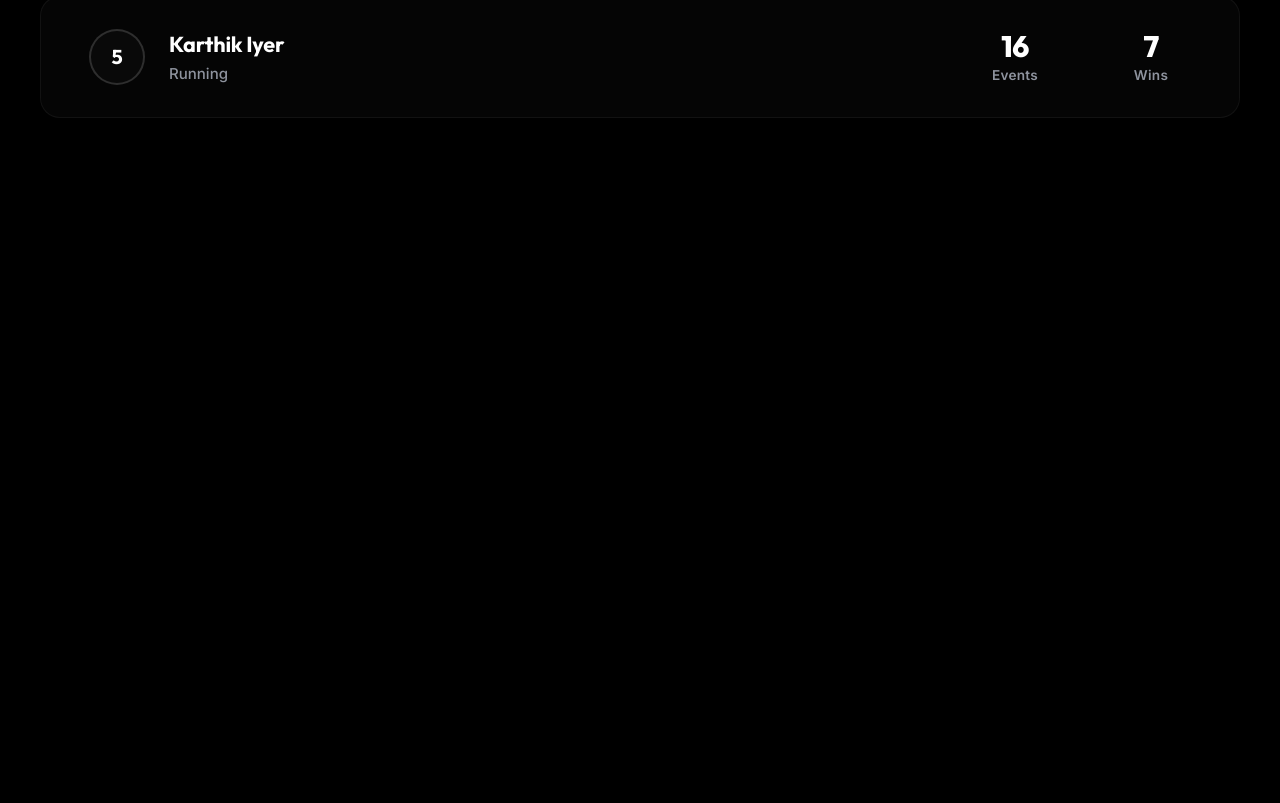
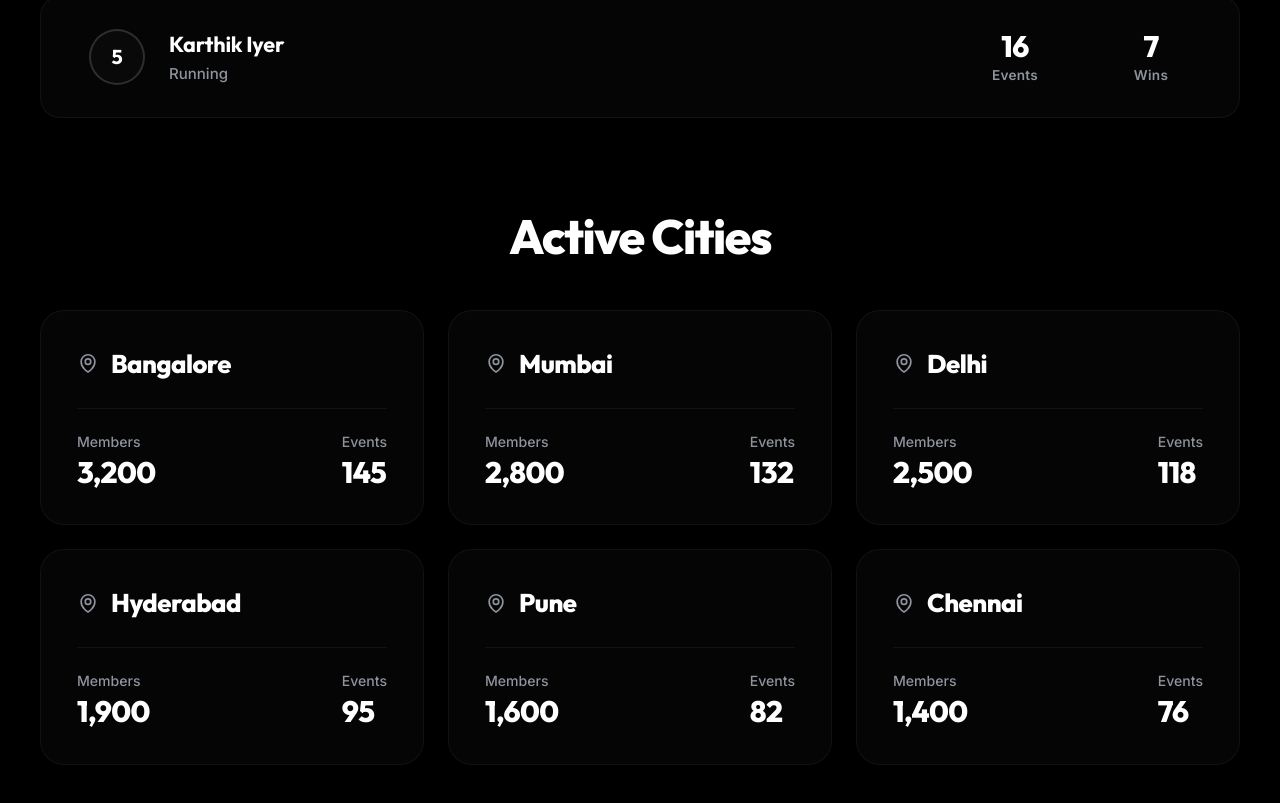
Before and after one commit to Midhunnairts/StrydclubFrontend, an Angular app: page /community in a window 1280 px wide. Shown: the part 1391-2194 px from the top of the page. Before the commit the page ends 1609 px from the top, so only its background shows below. Built offline with nearby package versions, Linux system fonts and the light colour scheme.

Commit message:
community page remaining part

```diff
--- a/src/app/pages/community/community.html
+++ b/src/app/pages/community/community.html
@@ -105,5 +105,43 @@
       </div>
     </div>
 
+    <!-- Active Cities Section -->
+    <div class="active-cities-section">
+      <h2 class="cities-title" id="cities-title-header">Active Cities</h2>
+
+      <!-- Cities Cards Grid -->
+      <div class="cities-grid" id="active-cities-grid">
+        @for (city of cities(); track city.name) {
+          <div class="city-card" id="city-card-{{ city.name.toLowerCase() }}">
+
+            <!-- City Header Title -->
+            <div class="city-card-header">
+              <svg xmlns="http://www.w3.org/2000/svg" fill="none" viewBox="0 0 24 24" stroke-width="1.8" stroke="currentColor" class="city-icon">
+                <path stroke-linecap="round" stroke-linejoin="round" d="M15 10.5a3 3 0 1 1-6 0 3 3 0 0 1 6 0Z" />
+                <path stroke-linecap="round" stroke-linejoin="round" d="M19.5 10.5c0 7.142-7.5 11.25-7.5 11.25S4.5 17.642 4.5 10.5a7.5 7.5 0 1 1 15 0Z" />
+              </svg>
+              <h3 class="city-name">{{ city.name }}</h3>
+            </div>
+
+            <!-- Stats Block -->
+            <div class="city-stats-row">
+              <!-- Members Stats Box -->
+              <div class="city-stat-box">
+                <span class="city-stat-label">Members</span>
+                <span class="city-stat-value">{{ city.membersCount | number }}</span>
+              </div>
+
+              <!-- Events Stats Box -->
+              <div class="city-stat-box">
+                <span class="city-stat-label">Events</span>
+                <span class="city-stat-value">{{ city.eventsCount }}</span>
+              </div>
+            </div>
+
+          </div>
+        }
+      </div>
+    </div>
+
   </div>
 </section>
--- a/src/app/pages/community/community.scss
+++ b/src/app/pages/community/community.scss
@@ -261,12 +261,117 @@
   }
 }
 
+/* Active Cities Section */
+.active-cities-section {
+  display: flex;
+  flex-direction: column;
+  margin-top: 88px;
+}
+
+.cities-title {
+  font-family: var(--font-family-title);
+  font-size: 3rem;
+  font-weight: 800;
+  color: var(--text-white);
+  text-align: center;
+  margin-bottom: 44px;
+  letter-spacing: -0.03em;
+}
+
+.cities-grid {
+  display: grid;
+  grid-template-columns: repeat(3, 1fr);
+  gap: 24px;
+}
+
+.city-card {
+  display: flex;
+  flex-direction: column;
+  padding: 36px;
+  background-color: rgba(255, 255, 255, 0.02);
+  border: 1px solid rgba(255, 255, 255, 0.05);
+  border-radius: 24px;
+  backdrop-filter: blur(4px);
+  -webkit-backdrop-filter: blur(4px);
+  transition: var(--transition-smooth);
+
+  &:hover {
+    transform: translateY(-6px);
+    background-color: rgba(255, 255, 255, 0.04);
+    border-color: rgba(255, 255, 255, 0.15);
+    box-shadow: 0 12px 30px rgba(255, 255, 255, 0.03);
+  }
+}
+
+.city-card-header {
+  display: flex;
+  align-items: center;
+  gap: 12px;
+  margin-bottom: 28px;
+
+  .city-icon {
+    width: 22px;
+    height: 22px;
+    color: var(--text-muted);
+    transition: var(--transition-smooth);
+  }
+
+  .city-name {
+    font-family: var(--font-family-title);
+    font-size: 1.6rem;
+    font-weight: 800;
+    color: var(--text-white);
+    margin: 0;
+    letter-spacing: -0.02em;
+  }
+}
+
+.city-card:hover .city-icon {
+  color: var(--text-white);
+  transform: scale(1.1);
+}
+
+.city-stats-row {
+  display: flex;
+  justify-content: space-between;
+  border-top: 1px solid rgba(255, 255, 255, 0.05);
+  padding-top: 24px;
+  margin-top: auto;
+}
+
+.city-stat-box {
+  display: flex;
+  flex-direction: column;
+  gap: 6px;
+
+  .city-stat-label {
+    font-family: var(--font-family-body);
+    font-size: 0.88rem;
+    font-weight: 500;
+    color: var(--text-muted);
+  }
+
+  .city-stat-value {
+    font-family: var(--font-family-title);
+    font-size: 1.85rem;
+    font-weight: 800;
+    color: var(--text-white);
+    line-height: 1.1;
+    letter-spacing: -0.02em;
+  }
+}
+
 /* Responsiveness overrides */
 @media screen and (max-width: 1000px) {
   .community-stats-grid {
     grid-template-columns: repeat(2, 1fr);
     max-width: 700px;
     margin: 0 auto 64px;
+  }
+
+  .cities-grid {
+    grid-template-columns: repeat(2, 1fr);
+    gap: 20px;
   }
 
   .page-title {
@@ -277,7 +382,8 @@
     font-size: 1.15rem;
   }
 
-  .leaderboard-title {
+  .leaderboard-title,
+  .cities-title {
     font-size: 2.5rem;
   }
 }
@@ -285,6 +391,16 @@
 @media screen and (max-width: 700px) {
   .leaderboard-card {
     padding: 24px 30px;
+  }
+
+  .cities-grid {
+    grid-template-columns: 1fr;
+    max-width: 480px;
+    margin: 0 auto;
+  }
+
+  .city-card {
+    padding: 30px;
   }
 
   .card-right-section {
@@ -314,7 +430,8 @@
     font-size: 2.2rem;
   }
 
-  .leaderboard-title {
+  .leaderboard-title,
+  .cities-title {
     font-size: 2rem;
   }
 
--- a/src/app/pages/community/community.ts
+++ b/src/app/pages/community/community.ts
@@ -13,6 +13,12 @@ interface LeaderboardItem {
   sport: string;
   eventsCount: number;
   winsCount: number;
+}
+
+interface CityItem {
+  name: string;
+  membersCount: number;
+  eventsCount: number;
 }
 
 @Component({
@@ -67,4 +73,13 @@ export class CommunityComponent {
       winsCount: 7
     }
   ]);
+
+  cities = signal<CityItem[]>([
+    { name: 'Bangalore', membersCount: 3200, eventsCount: 145 },
+    { name: 'Mumbai', membersCount: 2800, eventsCount: 132 },
+    { name: 'Delhi', membersCount: 2500, eventsCount: 118 },
+    { name: 'Hyderabad', membersCount: 1900, eventsCount: 95 },
+    { name: 'Pune', membersCount: 1600, eventsCount: 82 },
+    { name: 'Chennai', membersCount: 1400, eventsCount: 76 }
+  ]);
 }
```
